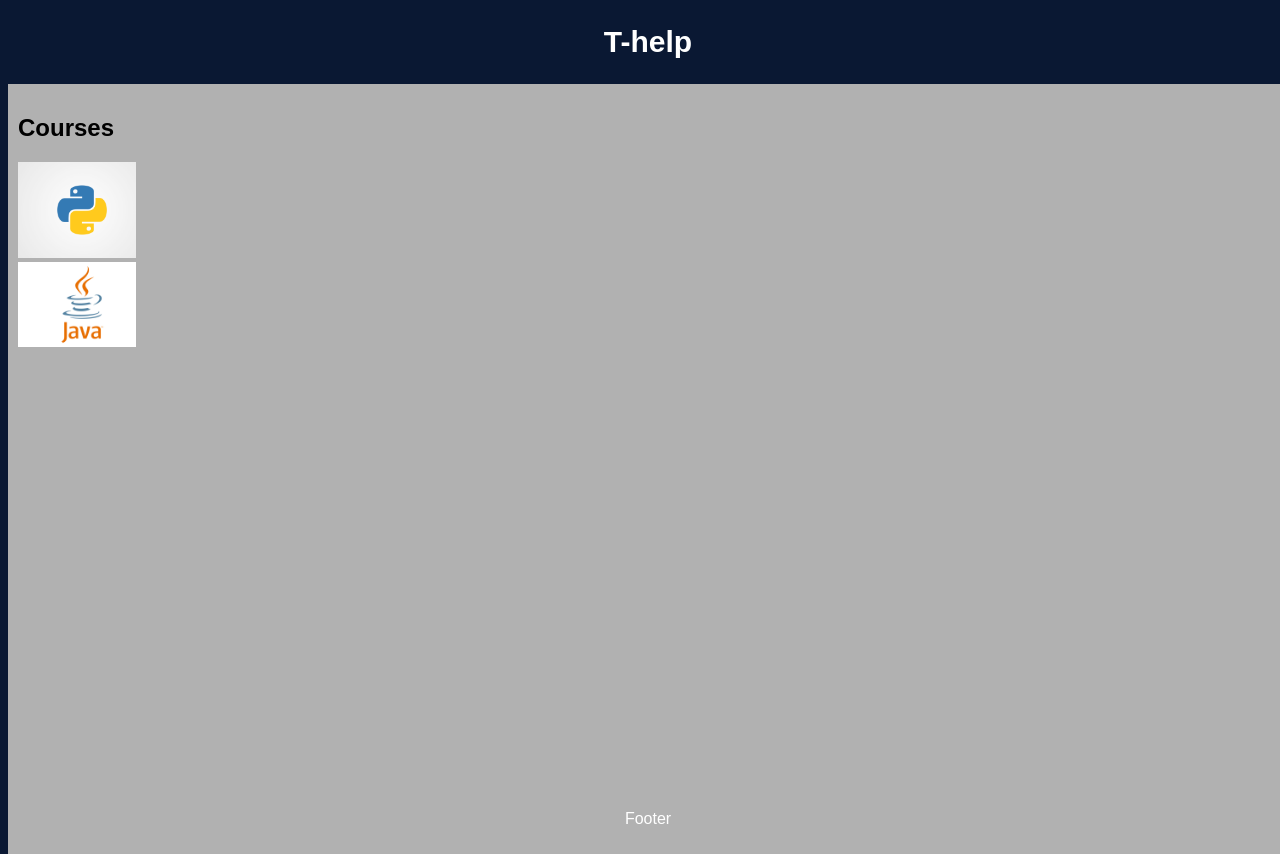
After one commit to ArtSN7/theory-web-application, a Flask app: template CODE/templates/homepage.html in a window 1280 px wide. The commit adds this page. Run offline with Flask 3, Linux system fonts and the light colour scheme; the template is opened without the code that fills it: most values are stand-ins (such as "Sample title", 1, 10 or a date in 2020).

Commit message:
HomePage

```diff
--- a/CODE/application.py
+++ b/CODE/application.py
@@ -11,7 +11,7 @@ from pages import log_reg, homepage
 
 app = Flask(__name__)
 
-app.config['SECRET_KEY'] = 'SECRET_KEY'
+app.config['SECRET_KEY'] = 'yandexlyceum_secret_key'
 app.config['PERMANENT_SESSION_LIFETIME'] = datetime.timedelta(days=1)
 
 login_manager = LoginManager()
--- a/CODE/pages/homepage.py
+++ b/CODE/pages/homepage.py
@@ -16,8 +16,7 @@ blueprint = flask.Blueprint('homepage', __name__, template_folder='templates')
 @blueprint.route('/homepage')
 @login_required
 def homepage():
-    return render_template('java_theory/for.html')
-
+    return render_template('homepage.html', title='homepage', img=['java_logo.jpeg', 'python_logo.png'])
 
 
 @blueprint.route('/logout')
--- a/CODE/static/style.css
+++ b/CODE/static/style.css
@@ -5,7 +5,7 @@ html, body {
     /*background-color: rgba(241, 241, 239, 1);*/
     background-color: #0A1833;
     font-family: Arial;
-    display: flex;
+
 }
 
 
@@ -18,6 +18,7 @@ html, body {
     max-width: 20%;
     margin-right: 40%;
     margin-left: 40%;
+
 }
 
 /* Title */
@@ -57,6 +58,74 @@ html, body {
     padding: 10px;
     font-family: Arial;
     font-size: 16px;
+    margin-top: 10px;
+    margin-bottom: 10px;
 }
 
  /* END OF Log In AND Sign Up pages */
+
+
+
+/* START OF HOME PAGE */
+
+.homepage header{
+    text-align: center;
+    font-family: Arial;
+    color: #FFF;
+    font-size: 20px;
+    margin-top: 5px;
+}
+
+/* Create two columns/boxes that floats next to each other */
+nav {
+    float: left;
+    width: 10%;
+    height: 700px; /* only for demonstration, should be removed */
+    background-color: #b1b1b1;
+    padding: 10px;
+}
+
+/* Style the list inside the menu */
+nav ul {
+    list-style-type: none;
+    padding: 0;
+    margin-top: 10px;
+    margin-bottom: 10px;
+}
+
+/* Clear floats after the columns */
+section::after {
+    content: "";
+    display: table;
+    clear: both;
+}
+
+article {
+    float: right;
+    padding: 20px;
+    width: 90%;
+    background-color: #b1b1b1;
+    height: 700px; /* only for demonstration, should be removed */
+}
+
+  /* Clear floats after the columns */
+
+  /* Style the footer */
+footer {
+    background-color: #b1b1b1;
+    padding: 10px;
+    text-align: center;
+    color: white;
+    margin-bottom: 0%;
+
+}
+
+  /* Responsive layout - makes the two columns/boxes stack on top of each other instead of next to each other, on small screens */
+@media (max-width: 600px) {
+    nav, article {
+      width: 100%;
+      height: auto;
+    }
+}
+
+ /* END OF HOME PAGE */
--- /dev/null
+++ b/CODE/templates/homepage.html
@@ -0,0 +1,46 @@
+<!DOCTYPE html>
+<html>
+
+<head>
+    <meta charset="utf-8">
+    <meta name="viewport" content="width=device-width">
+    <title>{{ title }}</title>
+    <link href="static/style.css" rel="stylesheet" type="text/css" />
+    <style>
+        @import url('https://fonts.googleapis.com/css2?family=Nunito:wght@300&display=swap');
+        * {
+            box-sizing: border-box;
+        }
+    </style>
+</head>
+
+
+<body>
+    <div class="homepage">
+        <header>
+            <h2>T-help</h2>
+        </header>
+    </div>
+
+    <section>
+      <nav>
+        <h2>Courses</h2>
+        <ul>
+          <li><a href="https://www.wikihow.com"><img src="static/logos/python_logo.png" title="python" style="width: 128px;"></a></li>
+          <li><a href="https://www.wikihow.com"><img src="static/logos/java_logo.jpeg" title="java" style="width: 128px;"></a></li>
+        </ul>
+      </nav>
+
+      <article>
+
+      </article>
+    </section>
+
+    <footer>
+      <p>Footer</p>
+    </footer>
+
+    </body>
+
+
+</html>
```
Also changed, not shown: CODE/static/logos/java_logo.jpeg (added), CODE/static/logos/java_logo.png (added), CODE/static/logos/python_logo.png (added).
